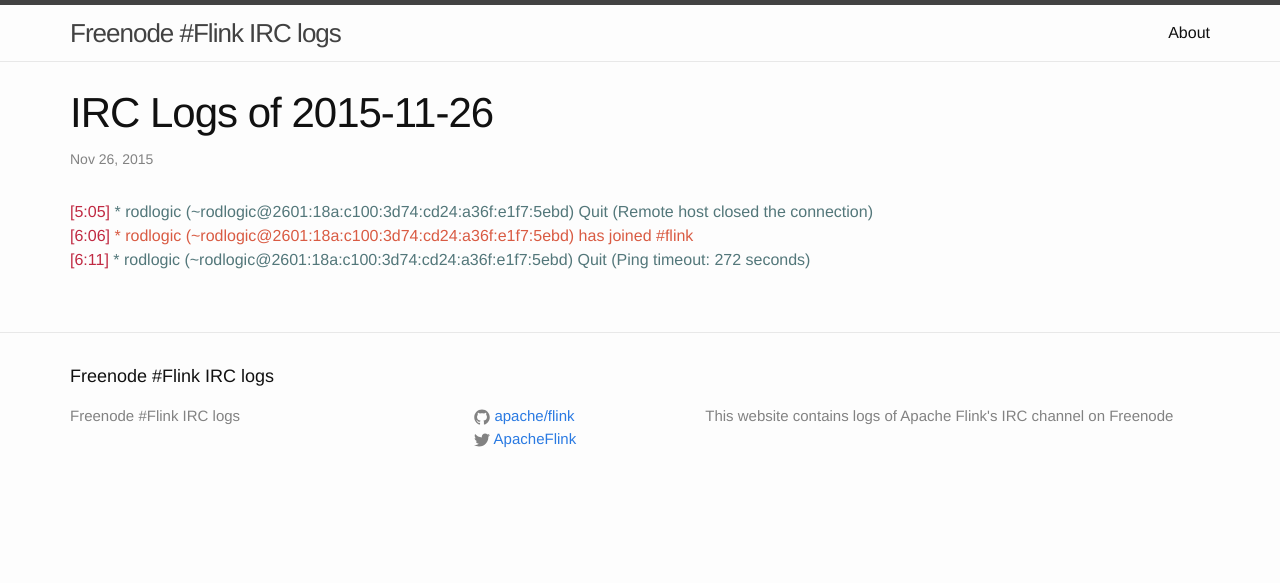
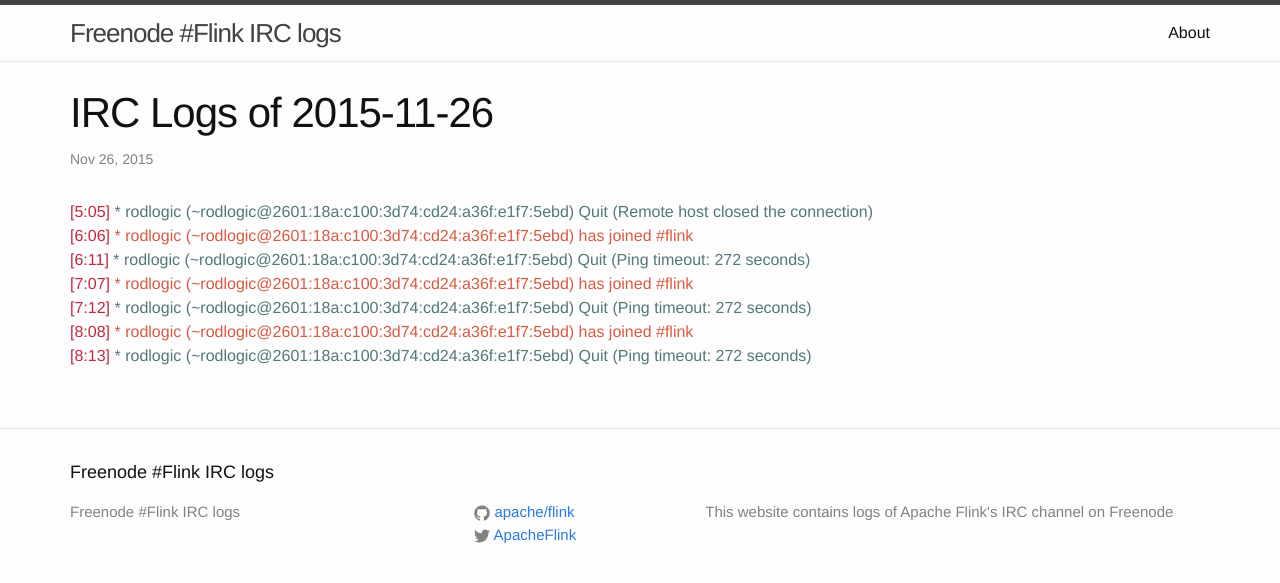
Before and after one commit to flink-irc-logs/flink-irc-logs.github.io, a Jekyll site: the page built from _posts/2015-11-26-logs.markdown, in a window 1280 px wide. Shown: the top 583 px of the page. Built offline with Jekyll 4.4.1, drawn with Linux system fonts in a browser that asks for light colours.

Commit message:
Update of the logs on Thu Nov 26 08:24:53 CET 2015

```diff
--- a/_posts/2015-11-26-logs.markdown
+++ b/_posts/2015-11-26-logs.markdown
@@ -7,3 +7,7 @@
 <span class="irc-date">[5:05]</span> <span class="irc-navy">* rodlogic (~rodlogic@2601:18a:c100:3d74:cd24:a36f:e1f7:5ebd) Quit (Remote host closed the connection)</span><br />
 <span class="irc-date">[6:06]</span> <span class="irc-green">* rodlogic (~rodlogic@2601:18a:c100:3d74:cd24:a36f:e1f7:5ebd) has joined #flink</span><br />
 <span class="irc-date">[6:11]</span> <span class="irc-navy">* rodlogic (~rodlogic@2601:18a:c100:3d74:cd24:a36f:e1f7:5ebd) Quit (Ping timeout: 272 seconds)</span><br />
+<span class="irc-date">[7:07]</span> <span class="irc-green">* rodlogic (~rodlogic@2601:18a:c100:3d74:cd24:a36f:e1f7:5ebd) has joined #flink</span><br />
+<span class="irc-date">[7:12]</span> <span class="irc-navy">* rodlogic (~rodlogic@2601:18a:c100:3d74:cd24:a36f:e1f7:5ebd) Quit (Ping timeout: 272 seconds)</span><br />
+<span class="irc-date">[8:08]</span> <span class="irc-green">* rodlogic (~rodlogic@2601:18a:c100:3d74:cd24:a36f:e1f7:5ebd) has joined #flink</span><br />
+<span class="irc-date">[8:13]</span> <span class="irc-navy">* rodlogic (~rodlogic@2601:18a:c100:3d74:cd24:a36f:e1f7:5ebd) Quit (Ping timeout: 272 seconds)</span><br />
```
